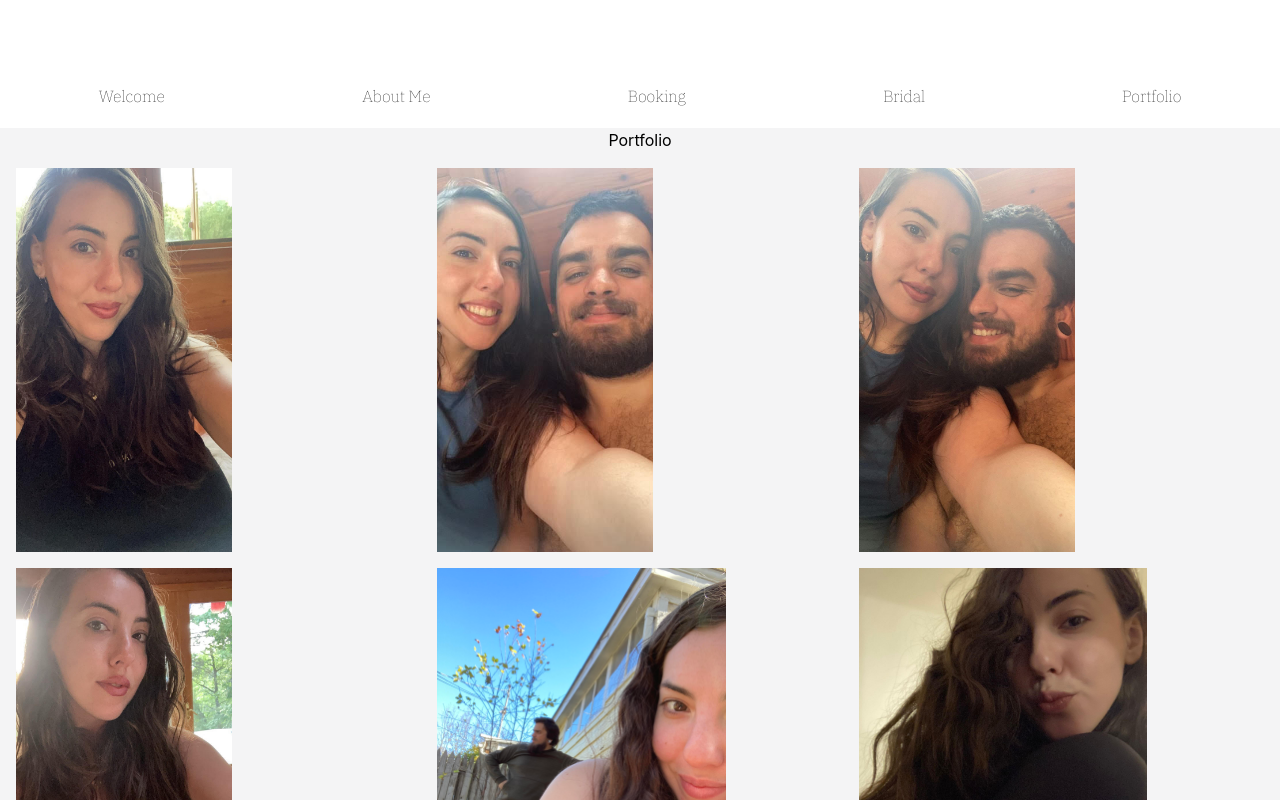
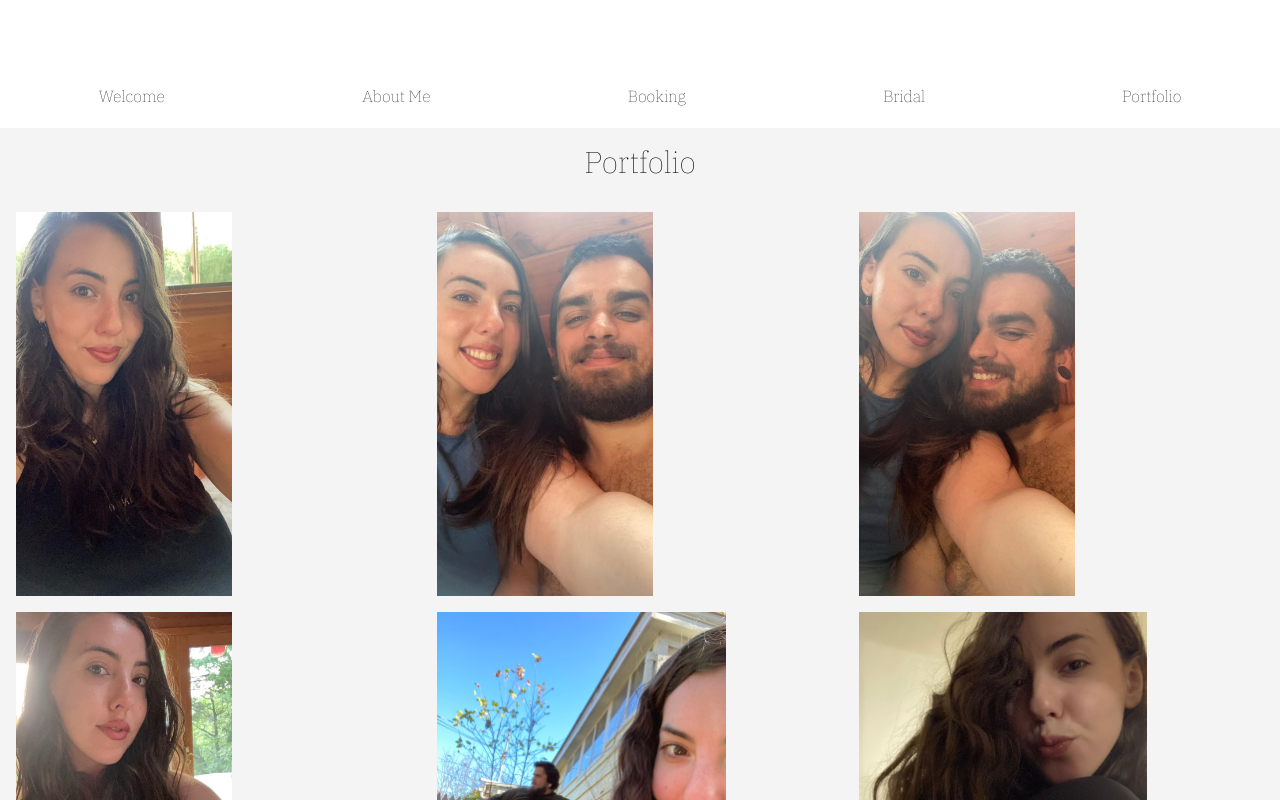
Before and after one commit to ImmanuelCurrah/Hudson-Makeup, a React (Create React App) app in the folder client/: page /portfolio in a window 1280 px wide. Shown: the top 800 px of the page. Built offline with nearby package versions, Linux system fonts and the light colour scheme.

Commit message:
port title bigger

```diff
--- a/client/src/screens/portfolio/Portfolio.jsx
+++ b/client/src/screens/portfolio/Portfolio.jsx
@@ -4,7 +4,7 @@ import { pictures } from "../../assets/portfolio-data/portfolioData";
 export default function Portfolio() {
   return (
     <Layout>
-      <div>Portfolio</div>
+      <div className="m-4 font-IBM-Plex-Serif text-3xl">Portfolio</div>
       <div className="grid grid-cols-3 gap-4 m-4">
         {pictures.map((pic, index) => {
           return (
```
